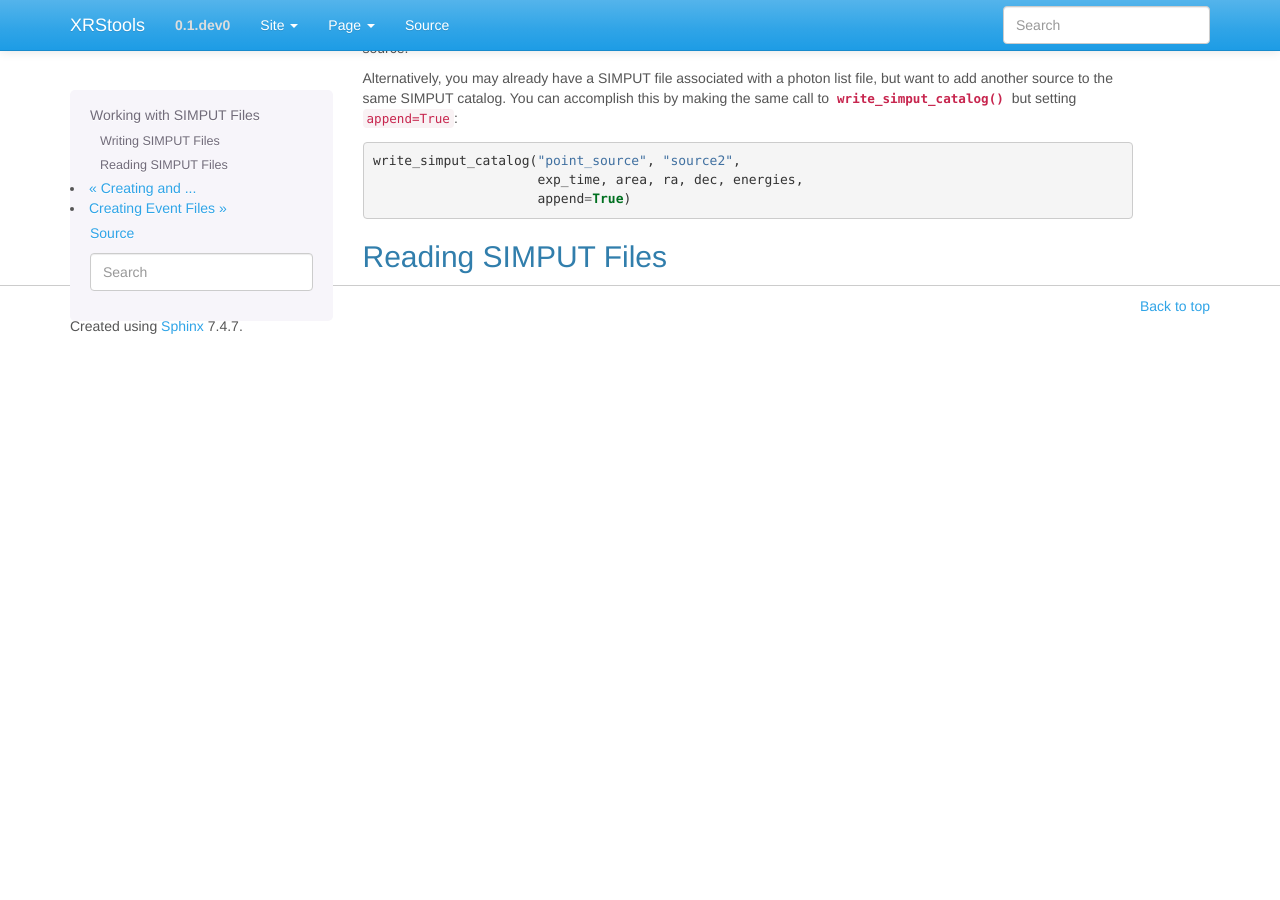
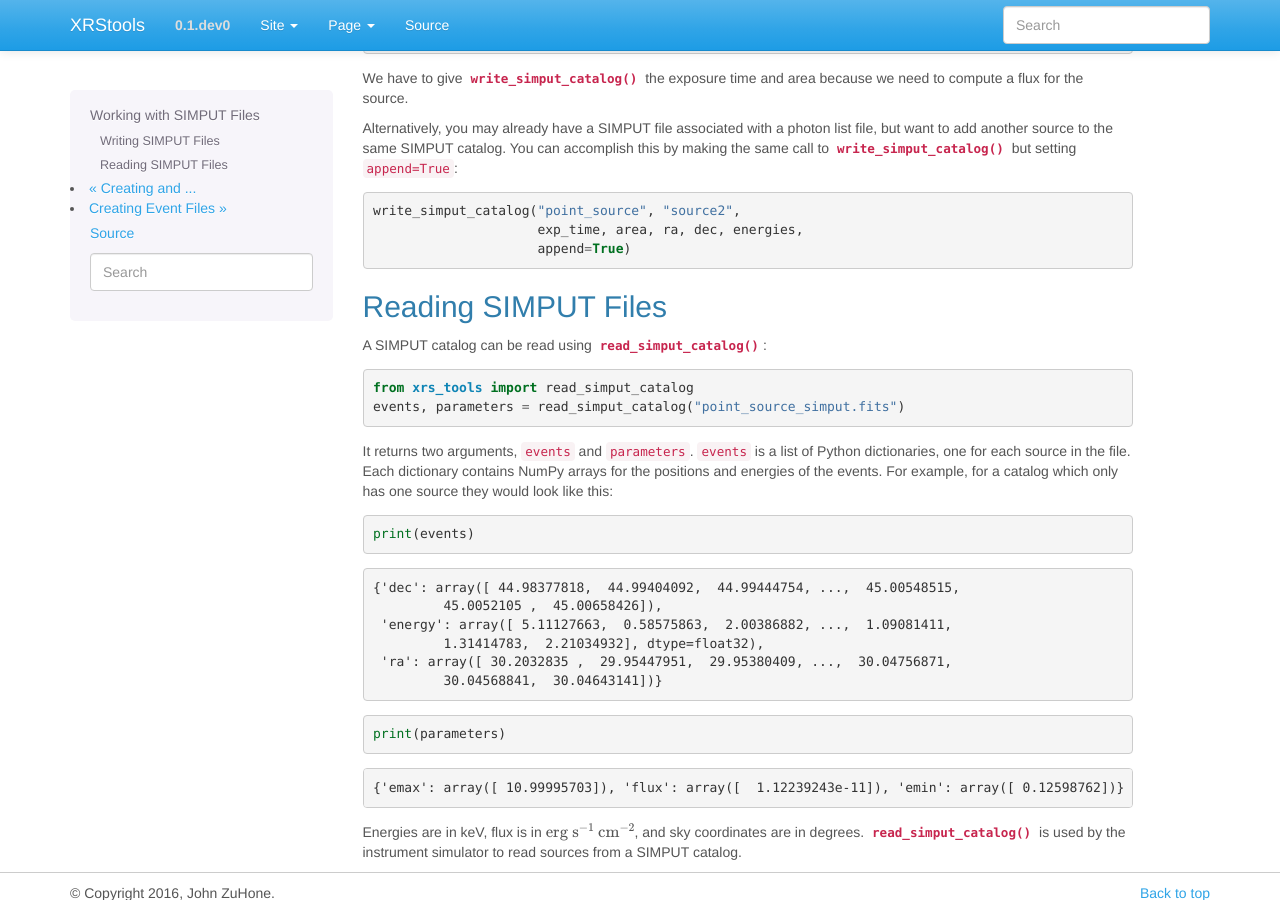
Before and after one commit to lynx-x-ray-observatory/soxs, a Sphinx documentation site: the page built from doc/source/python/simput.rst, in a window 1280 px wide and 900 px high, scrolled down 563 px. Built offline with Sphinx 7.4.7, drawn with Linux system fonts in a browser that asks for light colours; before the commit the page ends 909 px from its top, so only the background shows below that; some of the changed text lies outside the part shown.

Commit message:
More doc work

```diff
--- a/doc/source/api/modules.rst
+++ b/doc/source/api/modules.rst
@@ -1,5 +1,5 @@
-XRStools API
-============
+XRStools Python API
+===================
 
 .. toctree::
     :maxdepth: 1
--- a/doc/source/python/simput.rst
+++ b/doc/source/python/simput.rst
@@ -2,6 +2,10 @@
 
 Working with SIMPUT Files
 =========================
+
+The default storage format for unconvolved events in XRStools is SIMPUT, which is fast becoming
+a standard for making mock X-ray observations. There are two functions to read and write SIMPUT
+files in XRStools.
 
 Writing SIMPUT Files
 --------------------
@@ -45,3 +49,40 @@
 
 Reading SIMPUT Files
 --------------------
+
+A SIMPUT catalog can be read using :func:`~xrs_tools.simput.read_simput_catalog`:
+
+.. code-block:: python
+
+    from xrs_tools import read_simput_catalog
+    events, parameters = read_simput_catalog("point_source_simput.fits")
+
+It returns two arguments, ``events`` and ``parameters``. ``events`` is a list of
+Python dictionaries, one for each source in the file. Each dictionary contains NumPy
+arrays for the positions and energies of the events. For example, for a catalog which
+only has one source they would look like this:
+
+.. code-block:: python
+
+    print(events)
+
+.. code-block:: pycon
+
+    {'dec': array([ 44.98377818,  44.99404092,  44.99444754, ...,  45.00548515,
+             45.0052105 ,  45.00658426]),
+     'energy': array([ 5.11127663,  0.58575863,  2.00386882, ...,  1.09081411,
+             1.31414783,  2.21034932], dtype=float32),
+     'ra': array([ 30.2032835 ,  29.95447951,  29.95380409, ...,  30.04756871,
+             30.04568841,  30.04643141])}
+
+.. code-block:: python
+
+    print(parameters)
+
+.. code-block:: pycon
+
+    {'emax': array([ 10.99995703]), 'flux': array([  1.12239243e-11]), 'emin': array([ 0.12598762])}
+
+Energies are in keV, flux is in :math:`{\rm erg~s^{-1}~cm^{-2}}`, and sky coordinates
+are in degrees. :func:`~xrs_tools.simput.read_simput_catalog` is used by the instrument
+simulator to read sources from a SIMPUT catalog.
--- a/doc/source/python/spectra.rst
+++ b/doc/source/python/spectra.rst
@@ -26,6 +26,7 @@
 
 .. code-block:: python
 
+    from xrs_tools import Spectrum
     my_spec = Spectrum.from_file("my_spec.dat")
 
 Creating a Power-Law Spectrum
@@ -69,6 +70,7 @@
 
 .. code-block:: python
 
+    from xrs_tools import ApecGenerator
     apec_model = ApecGenerator(0.05, 50.0, 10000)
 
     spec1 = Spectrum.from_powerlaw(1.1, 0.05, 1.0e-9)
```
